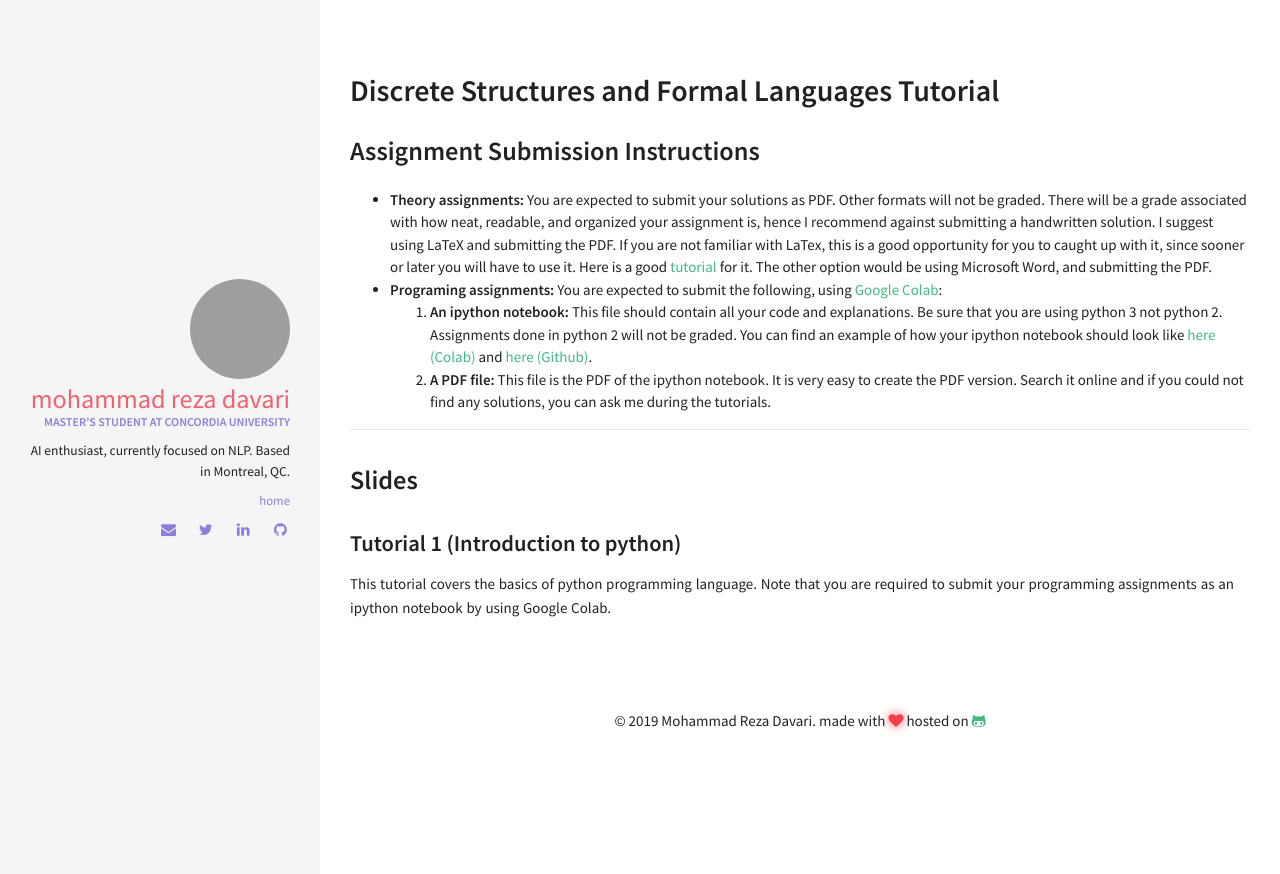
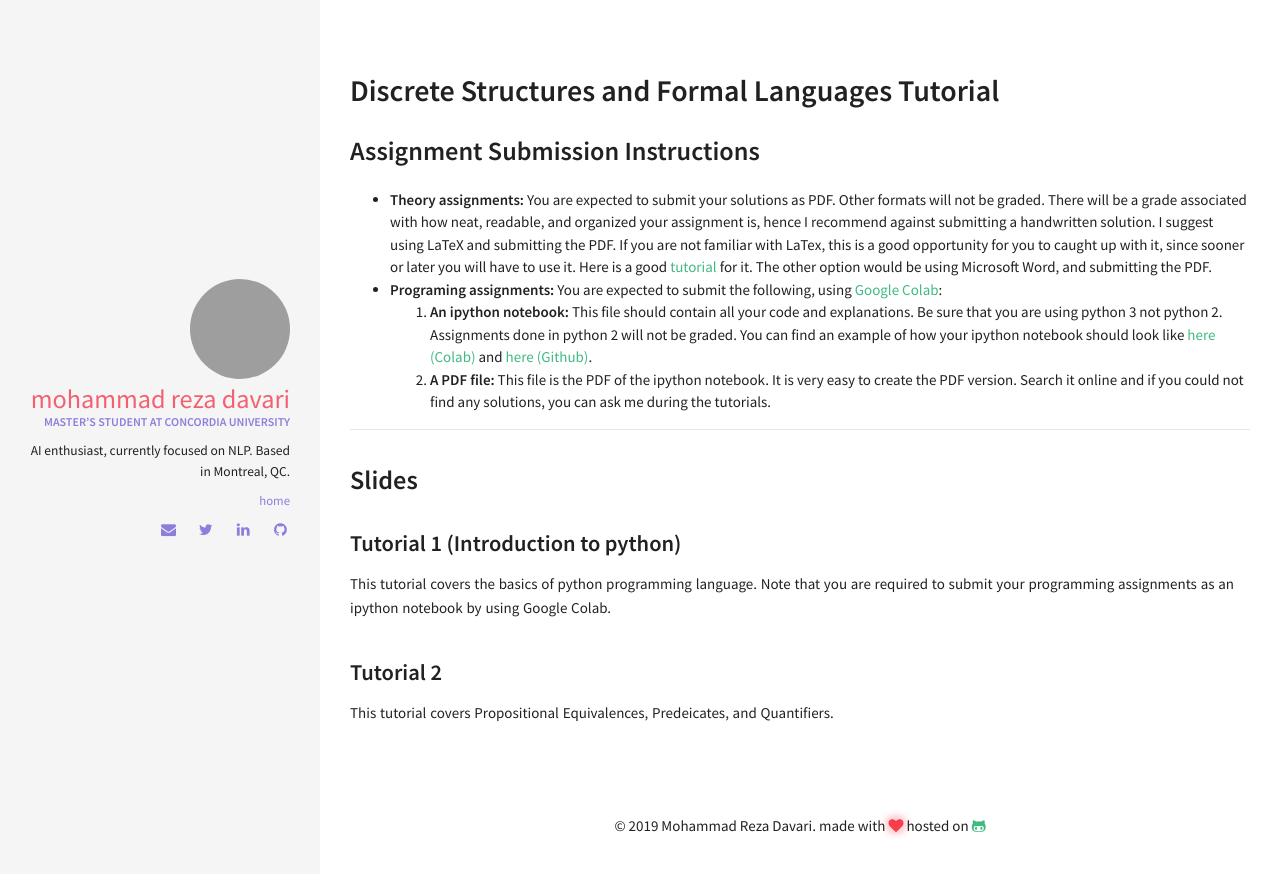
Before and after one commit to rezazzr/davari.io, a Jekyll site: the page built from index.html, in a window 1280 px wide. Shown: the top 874 px of the page. Built offline with Jekyll 4.4.1, drawn with Linux system fonts in a browser that asks for light colours.

Commit message:
Tutorial-2 added to the list

```diff
--- a/_data/index/slides.yml
+++ b/_data/index/slides.yml
@@ -2,3 +2,8 @@
   descr: This tutorial covers the basics of python programming language. Note that you are required to submit your programming assignments as an ipython notebook by using Google Colab.
   url:  https://raw.githubusercontent.com/rezazzr/rezazzr.github.io/master/_data/slide_pdf_files/Intro_to_python.pdf
   year: 2019
+
+- name: Tutorial 2
+  descr: This tutorial covers Propositional Equivalences, Predeicates, and Quantifiers.
+  url:  https://raw.githubusercontent.com/rezazzr/rezazzr.github.io/master/_data/slide_pdf_files/Tutorial-2.pdf
+  year: 2019
```
